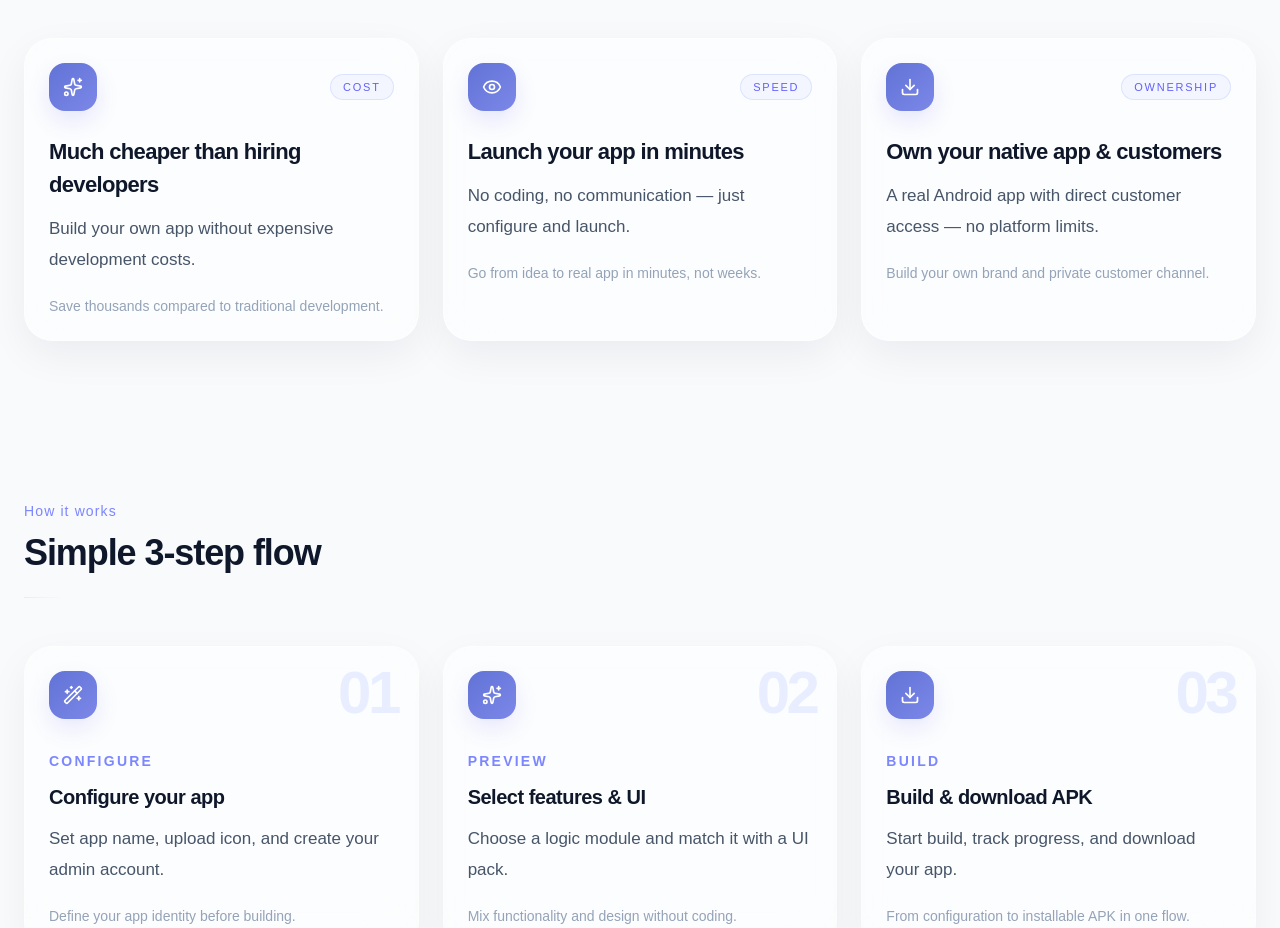
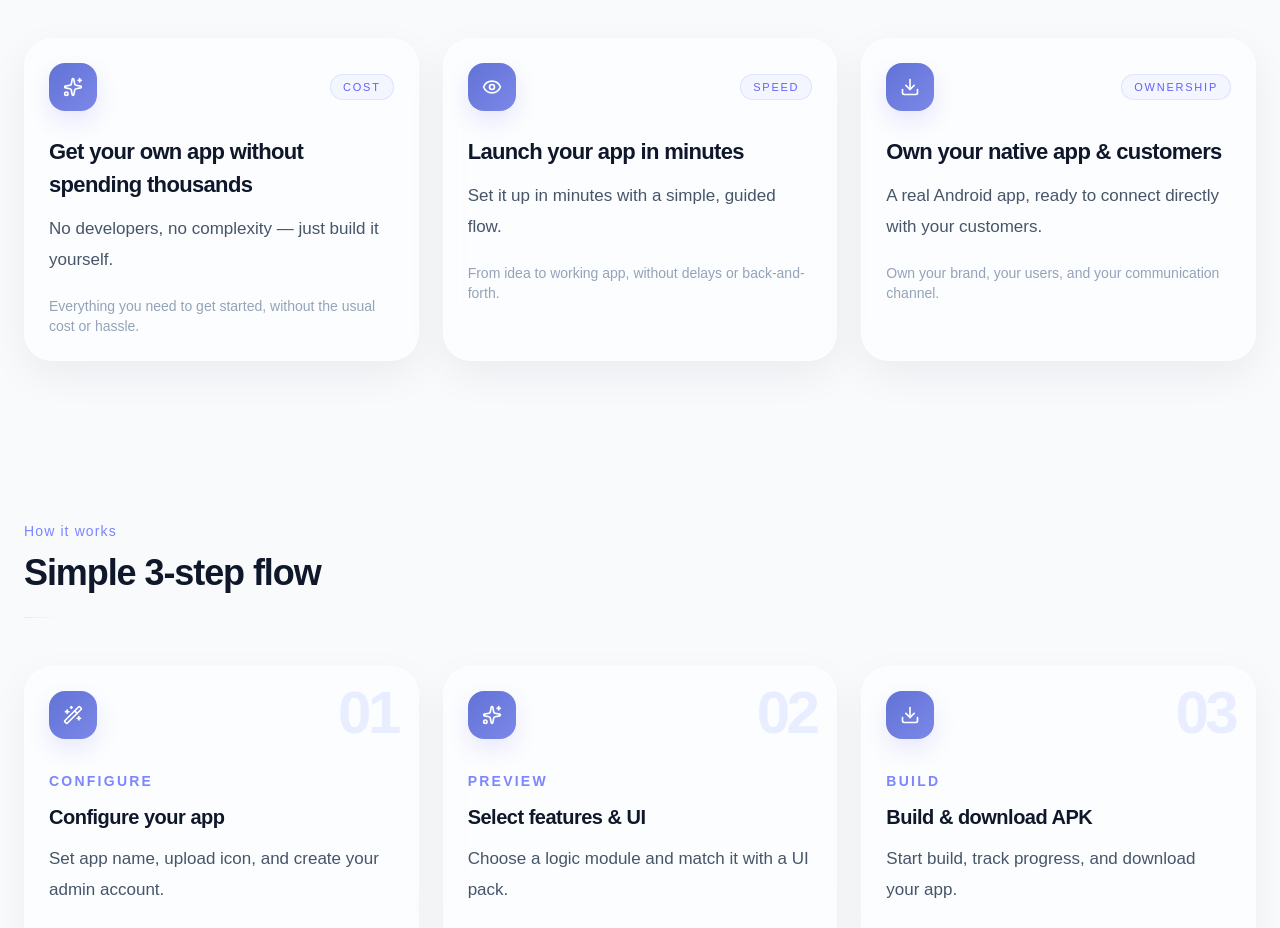
Before and after one commit to why459097630/niandongjicheng, a Next.js app: page / in a window 1280 px wide. Shown: the part 1120-2048 px from the top of the page. Built offline with nearby package versions, Linux system fonts and the light colour scheme.

Commit message:
Update page.tsx

```diff
--- a/app/page.tsx
+++ b/app/page.tsx
@@ -160,11 +160,11 @@ export default function Home() {
                 Cost
               </div>
             </div>
-            <h3 className="mb-3 text-[22px] font-semibold tracking-[-0.03em] text-[#0f172a]">Much cheaper than hiring developers</h3>
+            <h3 className="mb-3 text-[22px] font-semibold tracking-[-0.03em] text-[#0f172a]">Get your own app without spending thousands</h3>
             <p className="mb-5 text-[17px] leading-[1.85] text-[#475569]">
-              Build your own app without expensive development costs.
+              No developers, no complexity — just build it yourself.
             </p>
-            <div className="text-sm text-[#94a3b8]">Save thousands compared to traditional development.</div>
+            <div className="text-sm text-[#94a3b8]">Everything you need to get started, without the usual cost or hassle.</div>
           </div>
 
           <div className="group relative overflow-hidden rounded-[28px] border border-white/40 bg-white/55 p-6 shadow-[0_14px_40px_rgba(15,23,42,0.06)] backdrop-blur-xl transition-all duration-300 hover:-translate-y-1.5 hover:border-indigo-200/60 hover:shadow-[0_20px_48px_rgba(99,102,241,0.08)]">
@@ -178,9 +178,9 @@ export default function Home() {
             </div>
             <h3 className="mb-3 text-[22px] font-semibold tracking-[-0.03em] text-[#0f172a]">Launch your app in minutes</h3>
             <p className="mb-5 text-[17px] leading-[1.85] text-[#475569]">
-              No coding, no communication — just configure and launch.
+              Set it up in minutes with a simple, guided flow.
             </p>
-            <div className="text-sm text-[#94a3b8]">Go from idea to real app in minutes, not weeks.</div>
+            <div className="text-sm text-[#94a3b8]">From idea to working app, without delays or back-and-forth.</div>
           </div>
 
           <div className="group relative overflow-hidden rounded-[28px] border border-white/40 bg-white/55 p-6 shadow-[0_14px_40px_rgba(15,23,42,0.06)] backdrop-blur-xl transition-all duration-300 hover:-translate-y-1.5 hover:border-indigo-200/60 hover:shadow-[0_20px_48px_rgba(99,102,241,0.08)]">
@@ -194,9 +194,9 @@ export default function Home() {
             </div>
             <h3 className="mb-3 text-[22px] font-semibold tracking-[-0.03em] text-[#0f172a]">Own your native app & customers</h3>
             <p className="mb-5 text-[17px] leading-[1.85] text-[#475569]">
-              A real Android app with direct customer access — no platform limits.
+              A real Android app, ready to connect directly with your customers.
             </p>
-            <div className="text-sm text-[#94a3b8]">Build your own brand and private customer channel.</div>
+            <div className="text-sm text-[#94a3b8]">Own your brand, your users, and your communication channel.</div>
           </div>
         </div>
       </section>
```
